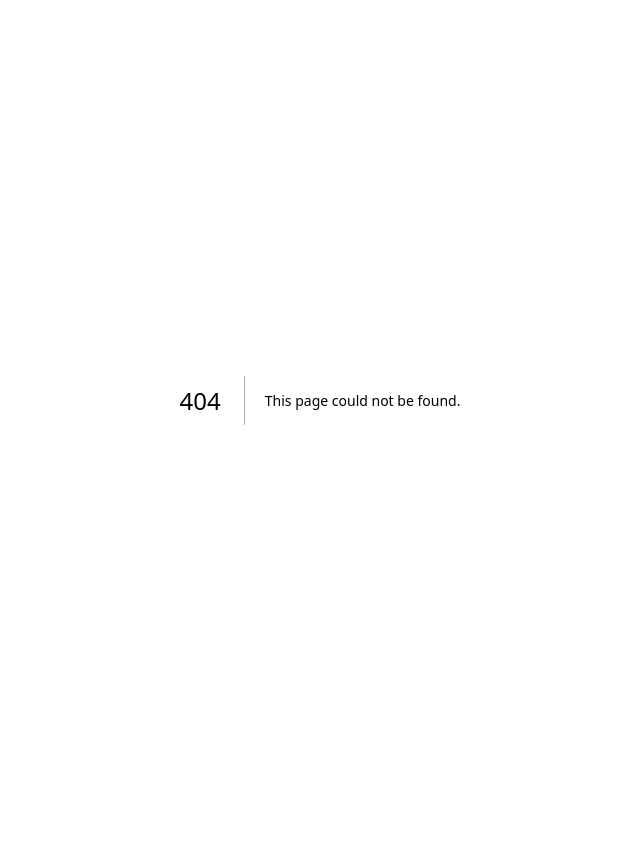
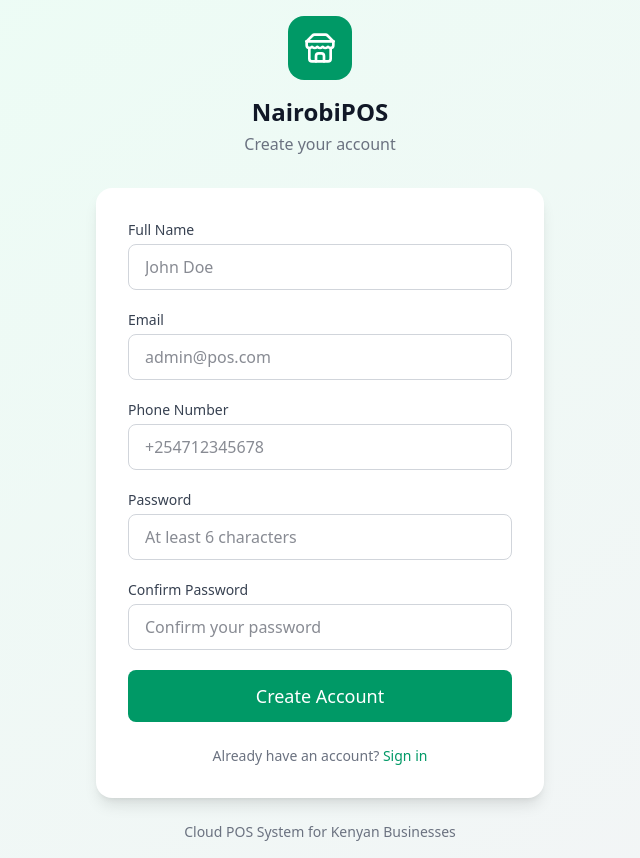
Before and after one commit to QuickTrack/pos-system, a Next.js app: page /register in a window 1280 px wide. Before the commit this address had no page. Shown: the whole page, without its empty margins (320-960 px from the left). Before the commit the page ends 800 px from the top, so only its background shows below. Built offline with nearby package versions, Linux system fonts and the light colour scheme.

Commit message:
feat: add user registration with first user as super_admin

```diff
--- /dev/null
+++ b/src/app/api/auth/register/route.ts
@@ -0,0 +1,81 @@
+import { NextRequest, NextResponse } from 'next/server';
+import dbConnect from '@/lib/db/mongodb';
+import User from '@/models/User';
+import { generateToken, JWTPayload } from '@/lib/auth';
+import bcrypt from 'bcryptjs';
+
+export async function POST(request: NextRequest) {
+  try {
+    await dbConnect();
+
+    const { name, email, phone, password, role } = await request.json();
+
+    if (!name || !email || !password) {
+      return NextResponse.json(
+        { error: 'Name, email, and password are required' },
+        { status: 400 }
+      );
+    }
+
+    // Check if user already exists
+    const existing = await User.findOne({
+      $or: [{ email: email.toLowerCase() }, { phone }]
+    });
+
+    if (existing) {
+      return NextResponse.json(
+        { error: 'User with this email or phone already exists' },
+        { status: 400 }
+      );
+    }
+
+    // Check if this is the first user - make them super_admin
+    const userCount = await User.countDocuments();
+    const userRole = userCount === 0 ? 'super_admin' : (role || 'cashier');
+
+    const user = await User.create({
+      name,
+      email: email.toLowerCase(),
+      phone: phone || '',
+      password,
+      role: userRole,
+      isActive: true,
+    });
+
+    const payload: JWTPayload = {
+      userId: user._id.toString(),
+      email: user.email,
+      name: user.name,
+      role: user.role,
+    };
+
+    const token = generateToken(payload);
+
+    const response = NextResponse.json({
+      success: true,
+      message: userRole === 'super_admin' ? 'Super admin created successfully' : 'User registered successfully',
+      user: {
+        id: user._id,
+        name: user.name,
+        email: user.email,
+        role: user.role,
+      },
+    });
+
+    response.cookies.set('auth-token', token, {
+      httpOnly: true,
+      secure: process.env.NODE_ENV === 'production',
+      sameSite: 'lax',
+      maxAge: 60 * 60 * 24 * 7,
+      path: '/',
+    });
+
+    return response;
+  } catch (error) {
+    console.error('Registration error:', error);
+    return NextResponse.json(
+      { error: 'Internal server error' },
+      { status: 500 }
+    );
+  }
+}
--- a/src/app/login/page.tsx
+++ b/src/app/login/page.tsx
@@ -92,6 +92,9 @@ export default function LoginPage() {
         </div>
 
         <p className="text-center text-sm text-gray-500 mt-6">
+          <a href="/register" className="text-emerald-600 hover:underline">Create an account</a>
+        </p>
+        <p className="text-center text-sm text-gray-500 mt-2">
           Cloud POS System for Kenyan Businesses
         </p>
       </div>
--- /dev/null
+++ b/src/app/register/page.tsx
@@ -0,0 +1,157 @@
+'use client';
+
+import { useState } from 'react';
+import { useRouter } from 'next/navigation';
+import { Input } from '@/components/ui/Input';
+import { Button } from '@/components/ui/Button';
+import { Store } from 'lucide-react';
+
+export default function RegisterPage() {
+  const router = useRouter();
+  const [formData, setFormData] = useState({
+    name: '',
+    email: '',
+    phone: '',
+    password: '',
+    confirmPassword: '',
+  });
+  const [error, setError] = useState('');
+  const [loading, setLoading] = useState(false);
+
+  const handleSubmit = async (e: React.FormEvent) => {
+    e.preventDefault();
+    setError('');
+
+    if (formData.password !== formData.confirmPassword) {
+      setError('Passwords do not match');
+      return;
+    }
+
+    if (formData.password.length < 6) {
+      setError('Password must be at least 6 characters');
+      return;
+    }
+
+    setLoading(true);
+
+    try {
+      const response = await fetch('/api/auth/register', {
+        method: 'POST',
+        headers: { 'Content-Type': 'application/json' },
+        body: JSON.stringify({
+          name: formData.name,
+          email: formData.email,
+          phone: formData.phone,
+          password: formData.password,
+        }),
+      });
+
+      const data = await response.json();
+
+      if (!response.ok) {
+        setError(data.error || 'Registration failed');
+        return;
+      }
+
+      router.push('/dashboard');
+      router.refresh();
+    } catch {
+      setError('An error occurred. Please try again.');
+    } finally {
+      setLoading(false);
+    }
+  };
+
+  return (
+    <div className="min-h-screen flex items-center justify-center bg-gradient-to-br from-emerald-50 to-gray-100 p-4">
+      <div className="w-full max-w-md">
+        <div className="text-center mb-8">
+          <div className="inline-flex items-center justify-center w-16 h-16 bg-emerald-600 rounded-2xl mb-4">
+            <Store className="w-8 h-8 text-white" />
+          </div>
+          <h1 className="text-2xl font-bold text-gray-900">NairobiPOS</h1>
+          <p className="text-gray-500 mt-1">Create your account</p>
+        </div>
+
+        <div className="bg-white rounded-2xl shadow-lg p-8">
+          <form onSubmit={handleSubmit} className="space-y-5">
+            {error && (
+              <div className="bg-red-50 border border-red-200 text-red-600 px-4 py-3 rounded-lg text-sm">
+                {error}
+              </div>
+            )}
+
+            <Input
+              label="Full Name"
+              type="text"
+              value={formData.name}
+              onChange={(e) => setFormData({ ...formData, name: e.target.value })}
+              placeholder="John Doe"
+              required
+              autoComplete="name"
+            />
+
+            <Input
+              label="Email"
+              type="email"
+              value={formData.email}
+              onChange={(e) => setFormData({ ...formData, email: e.target.value })}
+              placeholder="admin@pos.com"
+              required
+              autoComplete="email"
+            />
+
+            <Input
+              label="Phone Number"
+              type="tel"
+              value={formData.phone}
+              onChange={(e) => setFormData({ ...formData, phone: e.target.value })}
+              placeholder="+254712345678"
+              autoComplete="tel"
+            />
+
+            <Input
+              label="Password"
+              type="password"
+              value={formData.password}
+              onChange={(e) => setFormData({ ...formData, password: e.target.value })}
+              placeholder="At least 6 characters"
+              required
+              autoComplete="new-password"
+            />
+
+            <Input
+              label="Confirm Password"
+              type="password"
+              value={formData.confirmPassword}
+              onChange={(e) => setFormData({ ...formData, confirmPassword: e.target.value })}
+              placeholder="Confirm your password"
+              required
+              autoComplete="new-password"
+            />
+
+            <Button
+              type="submit"
+              className="w-full"
+              size="lg"
+              isLoading={loading}
+            >
+              Create Account
+            </Button>
+          </form>
+
+          <p className="text-center text-sm text-gray-500 mt-6">
+            Already have an account?{' '}
+            <a href="/login" className="text-emerald-600 hover:underline">
+              Sign in
+            </a>
+          </p>
+        </div>
+
+        <p className="text-center text-sm text-gray-500 mt-6">
+          Cloud POS System for Kenyan Businesses
+        </p>
+      </div>
+    </div>
+  );
+}
```
